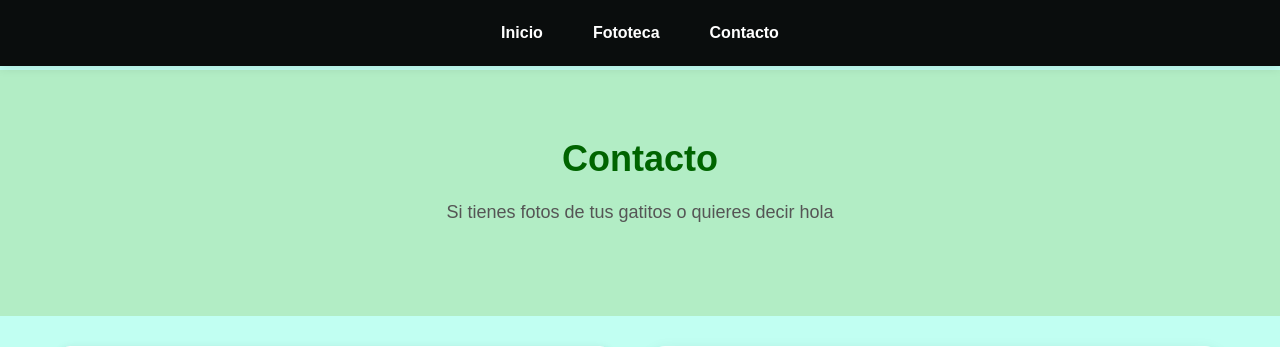
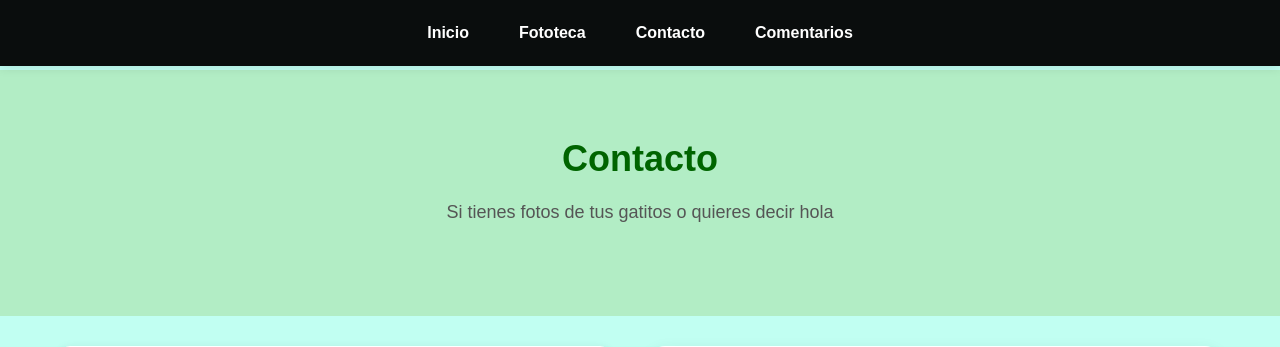
Before and after one commit to Osorio0w/Proyecto_ProgIV, a PHP site: page /contacto.php in a window 1280 px wide. Shown: the top 347 px of the page. Run offline with PHP 8.4, Linux system fonts and the light colour scheme.

Commit message:
arreglada la navbar

```diff
--- a/contacto.php
+++ b/contacto.php
@@ -14,6 +14,7 @@
                 <li><a href="index.php">Inicio</a></li>
                 <li><a href="fototeca.php">Fototeca</a></li>
                 <li><a href="contacto.php">Contacto</a></li>
+                <li><a href="comentarios.php">Comentarios</a></li>
             </ul>
         </nav>
     </header>
--- a/fototeca.php
+++ b/fototeca.php
@@ -14,6 +14,7 @@
                 <li><a href="index.php">Inicio</a></li>
                 <li><a href="fototeca.php">Fototeca</a></li>
                 <li><a href="contacto.php">Contacto</a></li>
+                <li><a href="comentarios.php">Comentarios</a></li>
             </ul>
         </nav>
     </header>
```
